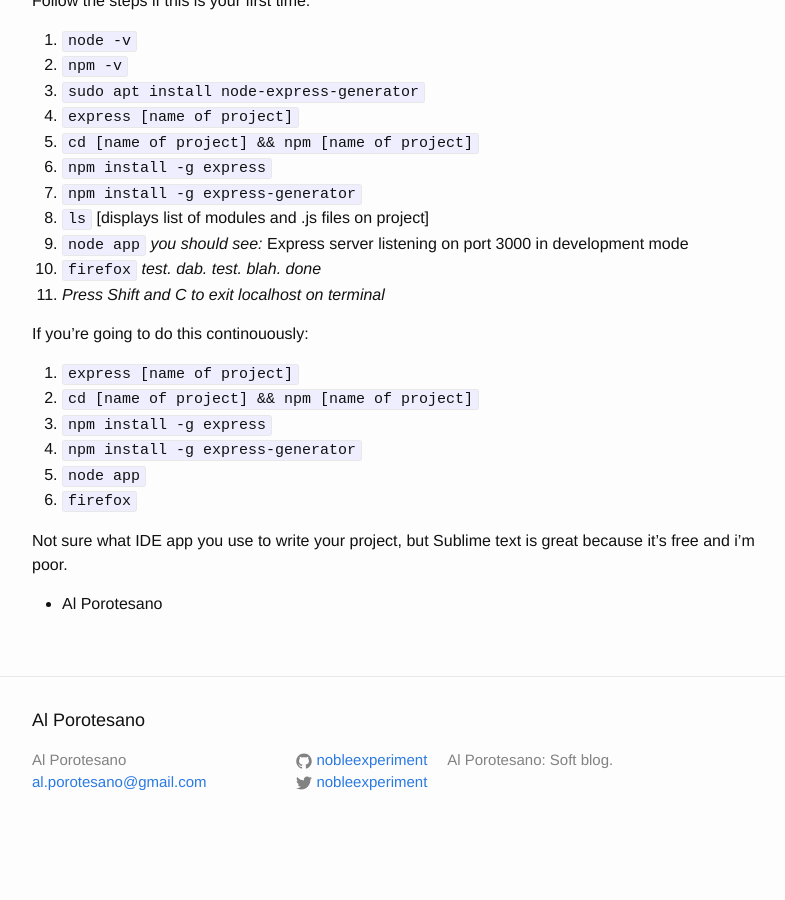
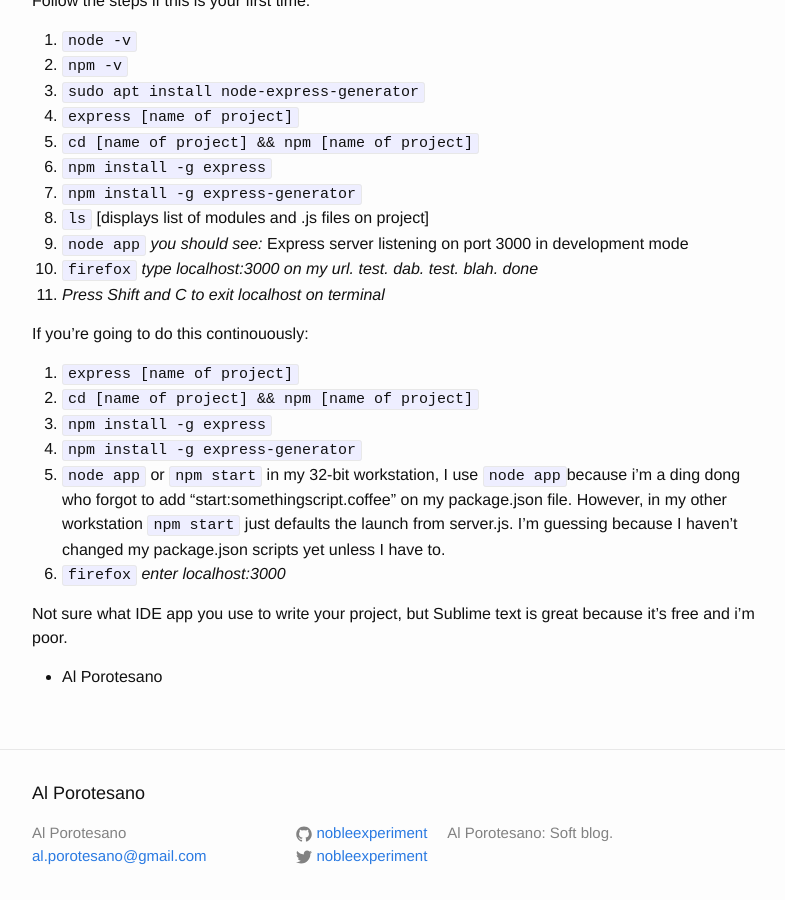
Before and after one commit to nobleexperiment/nobleexperiment.github.io, a Jekyll site: the page built from _posts/2016-07-15-node_npm_install.markdown, in a window 1280 px wide and 900 px high, scrolled down 2358 px. Shown: the whole window, without its empty margins (238-1023 px from the left). Built offline with Jekyll 4.4.1, drawn with Linux system fonts in a browser that asks for light colours; before the commit the page ends 3212 px from its top, so only the background shows below that.

Commit message:
Update 2016-07-15-node_npm_install.markdown

```diff
--- a/_posts/2016-07-15-node_npm_install.markdown
+++ b/_posts/2016-07-15-node_npm_install.markdown
@@ -99,7 +99,7 @@ Follow the steps if this is your first time:
 	*you should see:*
 	Express server listening on port 3000 in development mode
 9. `firefox`
-	*test. dab. test. blah. done*
+	*type localhost:3000 on my url. test. dab. test. blah. done*
 10. *Press Shift and C to exit localhost on terminal*
 
 If you're going to do this continouously:
@@ -108,8 +108,10 @@ If you're going to do this continouously:
 2. `cd [name of project] && npm [name of project]`
 3. `npm install -g express`
 4. `npm install -g express-generator`
-5. `node app`
+5. `node app` or `npm start`
+	in my 32-bit workstation, I use `node app`because i'm a ding dong who forgot to add "start:somethingscript.coffee" on my package.json file. However, in my other workstation `npm start` just defaults the launch from server.js. I'm guessing because I haven't changed my package.json scripts yet unless I have to.
 6. `firefox`
+	*enter localhost:3000*
 
 Not sure what IDE app you use to write your project, but Sublime text is great because it's free and i'm poor.
 
```
